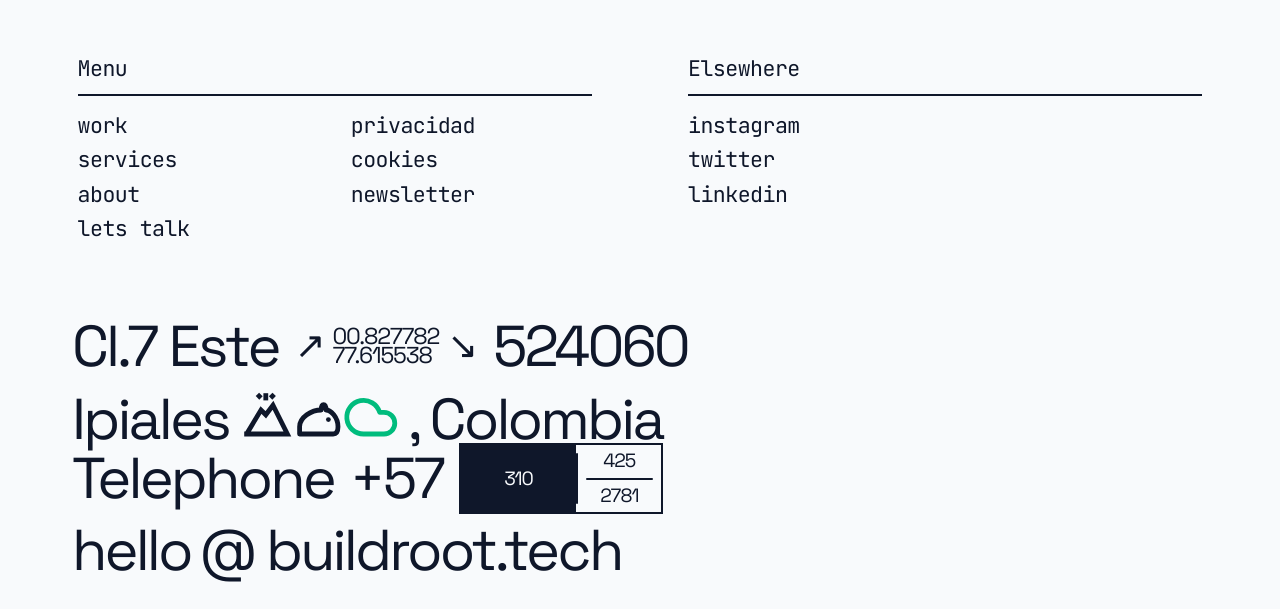
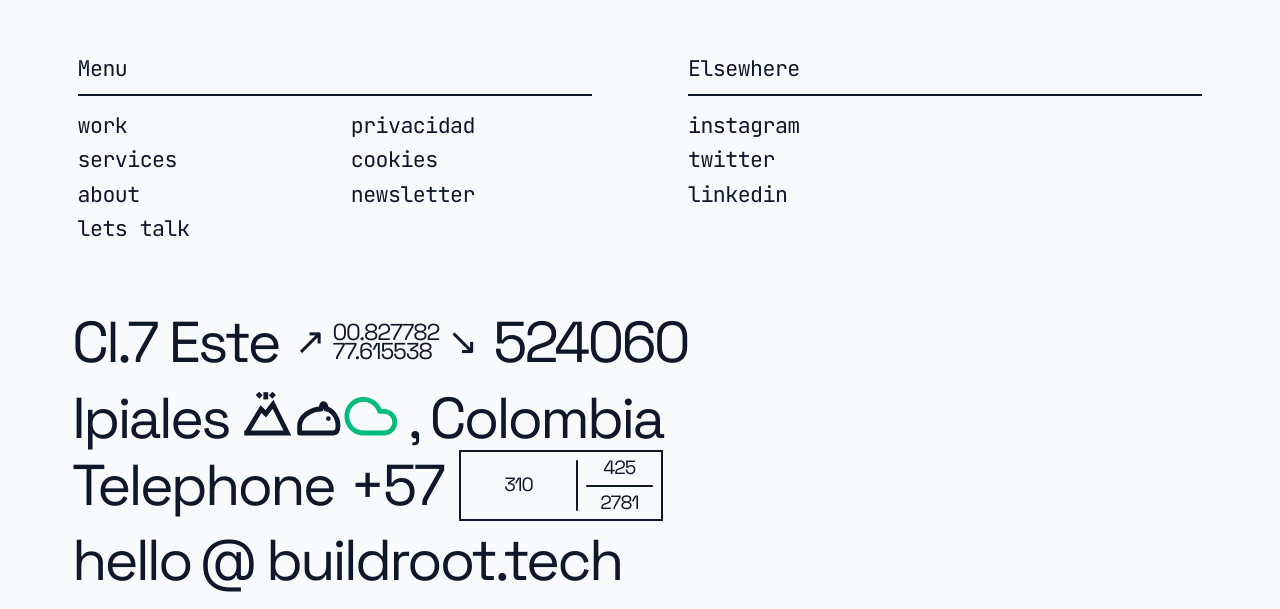
Before and after one commit to buildroot-tech/front-buildroot, a Next.js app: page / in a window 1280 px wide. Shown: the part 4748-5357 px from the top of the page. Built offline with nearby package versions, Linux system fonts and the light colour scheme.

Commit message:
style(footer): unify row spacing with consistent clamp gap across all 4 rows

```diff
--- a/components/layout/Footer.tsx
+++ b/components/layout/Footer.tsx
@@ -166,10 +166,10 @@ export function Footer(): React.ReactElement {
         <div className="pt-12 md:pt-8 pb-4 md:pb-6 relative w-full overflow-hidden">
           {/* Main Info Box */}
           <div className="mx-auto w-[95%] max-w-6xl md:ml-auto md:mr-8 xl:mr-[5%] bg-[var(--bg-primary)]">
-            <div className="flex flex-col gap-2">
+            <div className="flex flex-col gap-[clamp(0.5rem,1.2vw,1.5rem)]">
 
               {/* Row 1: Location */}
-              <div className="flex items-baseline justify-start w-full px-2 py-1 gap-2 md:gap-4">
+              <div className="flex items-baseline justify-start w-full px-2 gap-2 md:gap-4">
                 <span className="font-display font-normal text-[var(--text-primary)] text-[clamp(2.5rem,4.5vw,6rem)] capitalize leading-[0.85] tracking-tighter whitespace-nowrap translate-y-1 md:translate-y-2">
                   {contactInfo.address}
                 </span>
@@ -189,7 +189,7 @@ export function Footer(): React.ReactElement {
               </div>
 
               {/* Rows 2 & 3: City and Phone Grid (Aligned by width) */}
-              <div className="flex flex-col w-max px-2 gap-1 xl:gap-2">
+              <div className="flex flex-col w-max px-2 gap-[clamp(0.5rem,1.2vw,1.5rem)]">
 
                 {/* Row 2: City */}
                 <div className="flex items-end justify-start gap-1 md:gap-2 w-full">
@@ -232,7 +232,7 @@ export function Footer(): React.ReactElement {
                   {/* Phone Grid */}
                   <div className="flex-1 flex border-2 border-[var(--border)] min-w-[150px]">
                     {/* Left Column */}
-                    <div className="flex-1 flex items-center justify-center font-display text-[clamp(1rem,1.5vw,2rem)] leading-[0.85] tracking-tighter font-normal bg-[var(--text-primary)] text-[var(--bg-primary)] py-1 md:py-2 px-2 md:px-4">
+                    <div className="flex-1 flex items-center justify-center font-display text-[clamp(1rem,1.5vw,2rem)] leading-[0.85] tracking-tighter font-normal text-[var(--text-primary)] py-1 md:py-2 px-2 md:px-4">
                       {contactInfo.phone.split(" ")[0]}
                     </div>
 
@@ -258,7 +258,7 @@ export function Footer(): React.ReactElement {
               </div>
 
               {/* Row 4: Email */}
-              <div className="group flex items-center justify-start w-full py-1 px-2 bg-[var(--bg-primary)] hover:bg-[var(--text-primary)] transition-colors duration-300">
+              <div className="group flex items-center justify-start w-full px-2 bg-[var(--bg-primary)] hover:bg-[var(--text-primary)] transition-colors duration-300">
                 <a href={`mailto:${contactInfo.email}`} className="flex items-center justify-start gap-1 md:gap-2 w-full">
                   <span className="font-display font-normal text-[var(--text-primary)] text-[clamp(2.5rem,4.5vw,6rem)] leading-[0.85] tracking-tighter group-hover:text-[var(--bg-primary)] transition-colors duration-300 lowercase">
                     {contactInfo.email.split("@")[0]}
```
